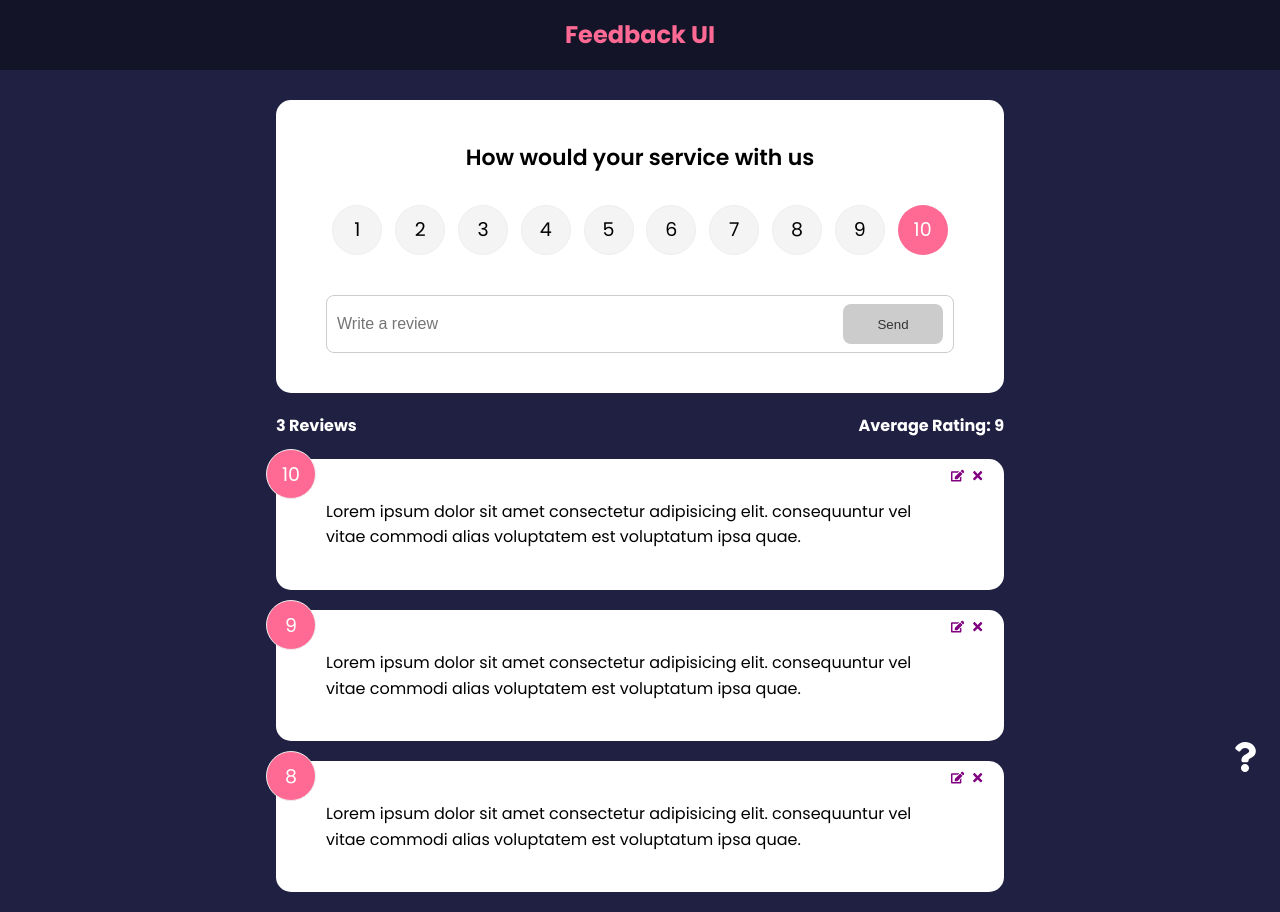
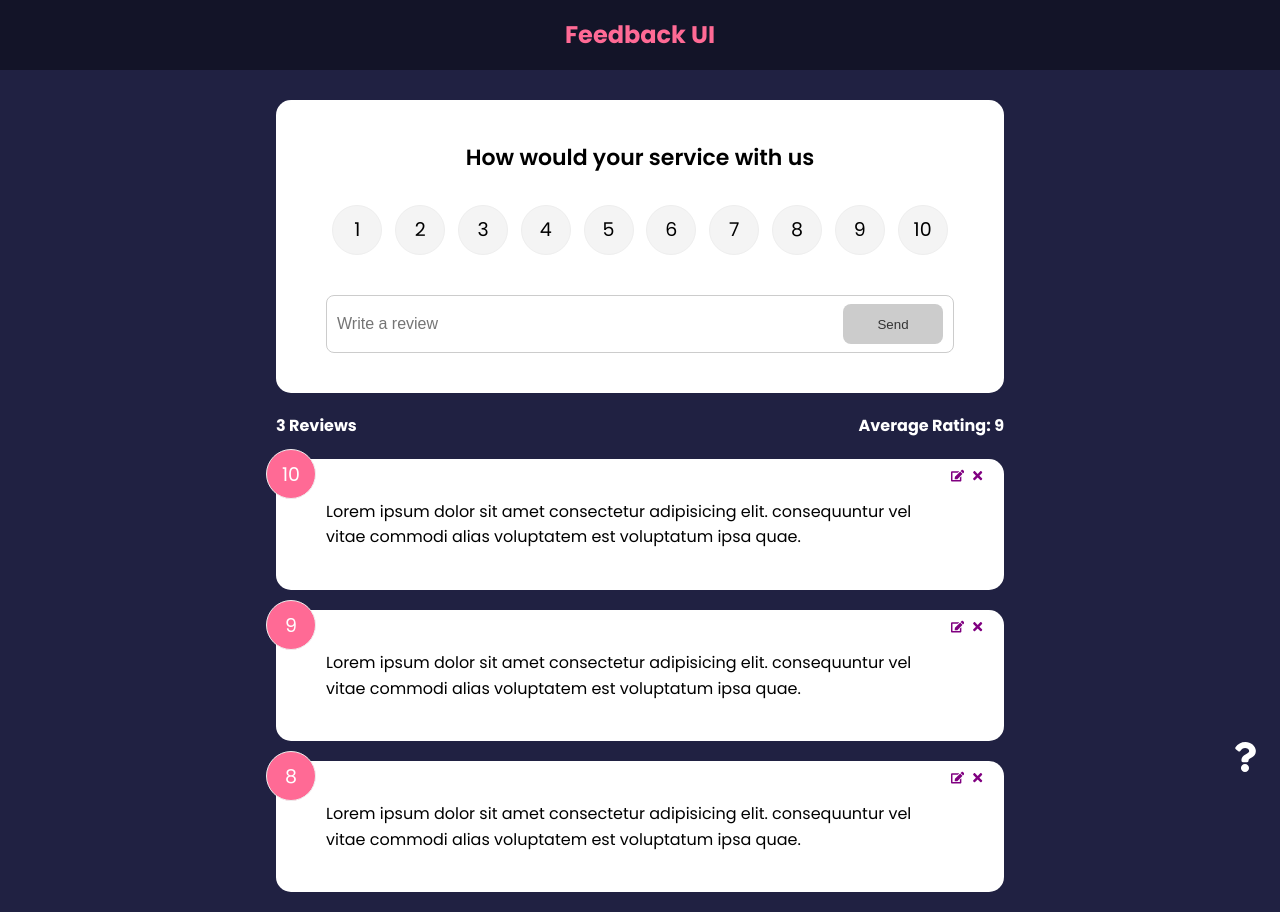
Before and after one commit to jgrisalescode/react-feedback-ui, a React (Create React App) app: page / in a window 1280 px wide. Built offline with nearby package versions, Linux system fonts and the light colour scheme.

Commit message:
Side Effects With useEffect

```diff
--- a/src/components/FeedbackForm.jsx
+++ b/src/components/FeedbackForm.jsx
@@ -1,4 +1,4 @@
-import { useState, useContext } from "react"
+import { useState, useContext, useEffect } from "react"
 import Card from "./shared/Card"
 import Button from "./shared/Button"
 import RatingSelect from "./RatingSelect"
@@ -10,7 +10,15 @@
   const [btnDisabled, setBtnDisabled] = useState(true)
   const [message, setMessage] = useState("")
 
-  const { addFeedback } = useContext(FeedbackContext)
+  const { addFeedback, feedbackEdit } = useContext(FeedbackContext)
+
+  useEffect(() => {
+    if (feedbackEdit.edit === true) {
+      setBtnDisabled(false)
+      setText(feedbackEdit.item.text)
+      setRating(feedbackEdit.item.rating)
+    }
+  }, [feedbackEdit])
 
   const handleTextChange = e => {
     if (text === "") {
--- a/src/components/RatingSelect.jsx
+++ b/src/components/RatingSelect.jsx
@@ -1,7 +1,14 @@
-import { useState } from "react"
+import { useState, useContext, useEffect } from "react"
+import FeedbackContext from "../context/FeedbackContext"
 
 const RatingSelect = ({ select }) => {
   const [selected, setSelected] = useState(10)
+
+  const { feedbackEdit } = useContext(FeedbackContext)
+
+  useEffect(() => {
+    setSelected(feedbackEdit.item.rating)
+  }, [feedbackEdit])
 
   const handleChange = e => {
     setSelected(Number(e.currentTarget.value))
--- a/src/context/FeedbackContext.js
+++ b/src/context/FeedbackContext.js
@@ -54,7 +54,8 @@
                 feedback,
                 deleteFeedback,
                 addFeedback,
-                editFeedback
+                editFeedback,
+                feedbackEdit
             }}
         >
             {children}
```
